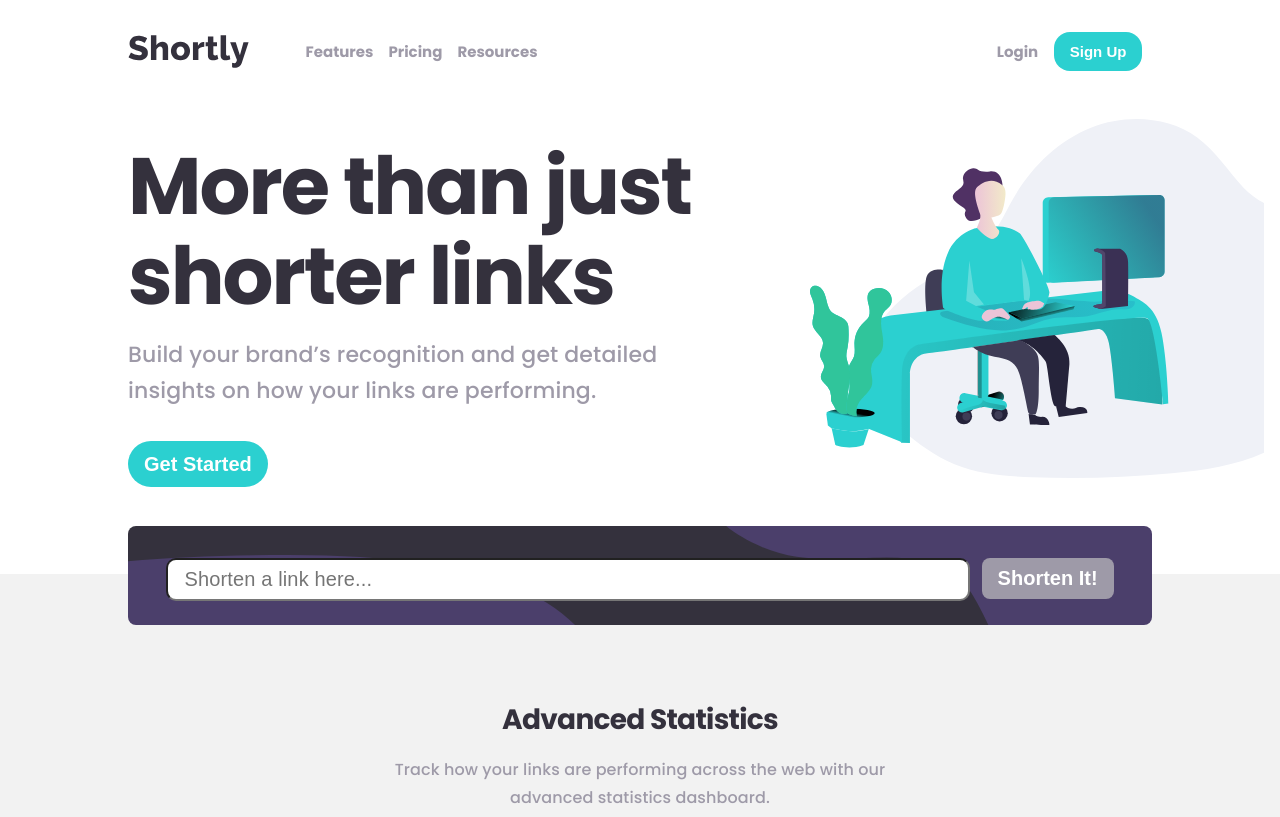
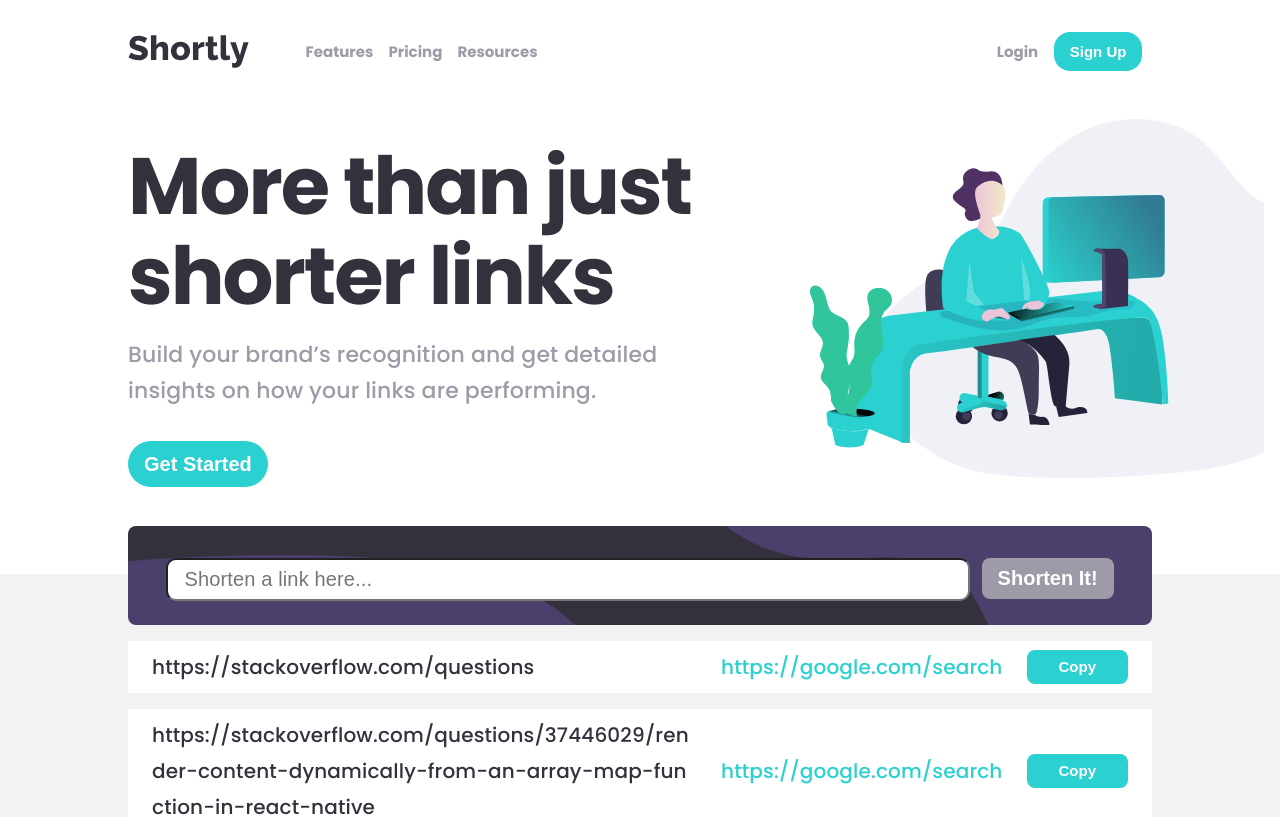
Before and after one commit to MiguelSteph/shorten-link-challenge, a React (Create React App) app: page / in a window 1280 px wide. Shown: the top 817 px of the page. Built offline with nearby package versions, Linux system fonts and the light colour scheme.

Commit message:
Redesign show result layout

```diff
--- a/src/components/landing-page/shorten-link-section.jsx
+++ b/src/components/landing-page/shorten-link-section.jsx
@@ -13,7 +13,25 @@ class ShortenLinkSection extends Component {
     errors: {
       inputLink: "",
     },
-    shortenedLinks: [],
+    shortenedLinks: [
+      {
+        code: "232",
+        original_link: "https://stackoverflow.com/questions",
+        full_short_link: "https://google.com/search",
+      },
+      {
+        code: "233",
+        original_link:
+          "https://stackoverflow.com/questions/37446029/render-content-dynamically-from-an-array-map-function-in-react-native",
+        full_short_link: "https://google.com/search",
+      },
+      {
+        code: "234",
+        original_link:
+          "https://stackoverflow.com/questions/37446029/render-content-dynamically-from-an-array-map-function-in-react-native",
+        full_short_link: "https://google.com/search",
+      },
+    ],
   };
 
   submitSchema = {
--- a/src/styles/landing-page/shorten-link-section.css
+++ b/src/styles/landing-page/shorten-link-section.css
@@ -64,7 +64,7 @@ button.btn-shorten-link[disabled] {
 .shortened-result {
   background-color: white;
   display: flex;
-  flex-flow: column nowrap;
+  flex-flow: column wrap;
   margin-top: 1.5rem;
 }
 
@@ -100,6 +100,7 @@ button.btn-shorten-link[disabled] {
   line-height: 2.25rem;
   letter-spacing: 0.007rem;
   text-align: left;
+  word-break: break-all;
 }
 
 .result-area-btn {
@@ -200,8 +201,9 @@ button.btn-shorten-link[disabled] {
 
   .shortened-result {
     background-color: white;
-    display: flex;
-    flex-flow: row nowrap;
+    display: grid;
+    grid-template-columns: auto auto min-content;
+    grid-template-rows: 100%;
     margin-top: 1rem;
     padding-left: 1.5rem;
     padding-right: 1.5rem;
@@ -232,11 +234,16 @@ button.btn-shorten-link[disabled] {
     border-bottom-style: unset;
     border-bottom-width: unset;
     border-bottom-color: unset;
-    flex: 1 0 auto;
+    grid-row: 1 / 2;
+    grid-column: 1 / 2;
+    justify-self: start;
   }
 
   .shortened-link {
     margin-block: 0;
+    grid-row: 1 / 2;
+    grid-column: 2 / 3;
+    justify-self: end;
   }
 
   .btn-copy-shorten-link {
@@ -254,4 +261,10 @@ button.btn-shorten-link[disabled] {
     padding-left: 2rem !important;
     padding-right: 2rem !important;
   }
+
+  .result-area-btn {
+    grid-row: 1 / 2;
+    grid-column: 3 / 4;
+    align-items: center;
+  }
 }
```
